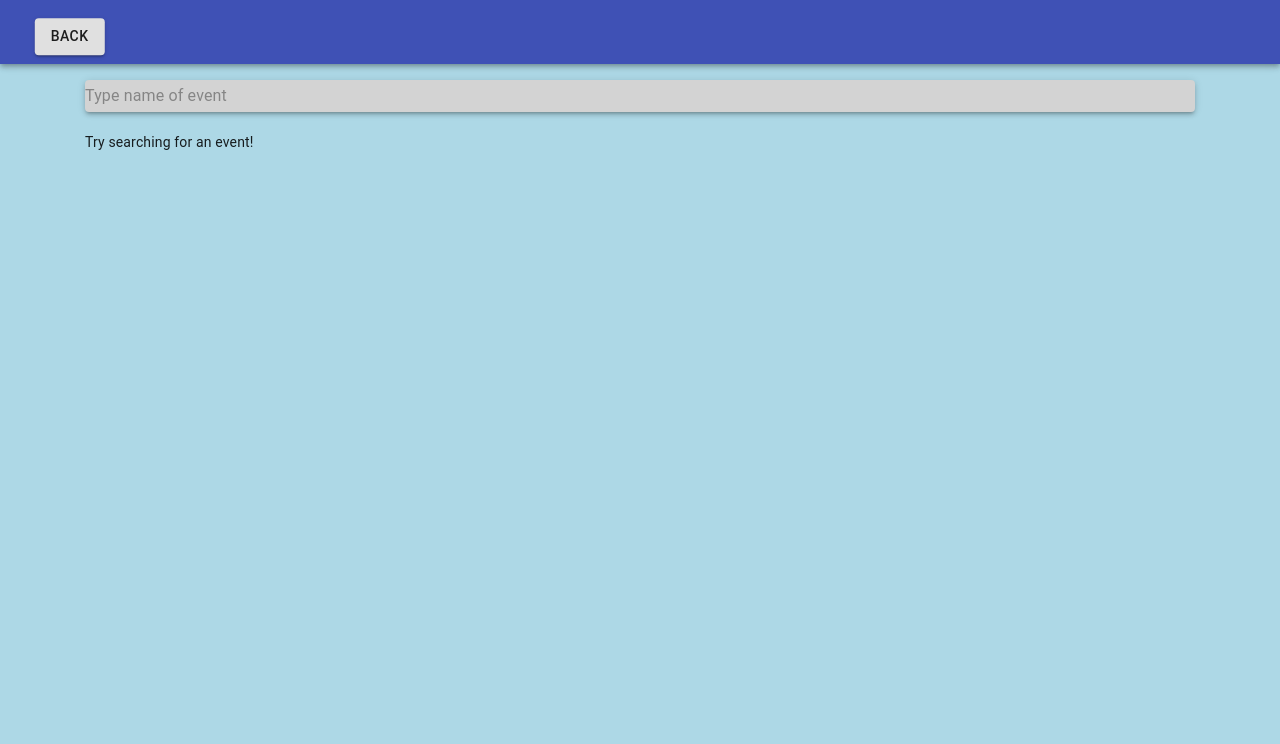
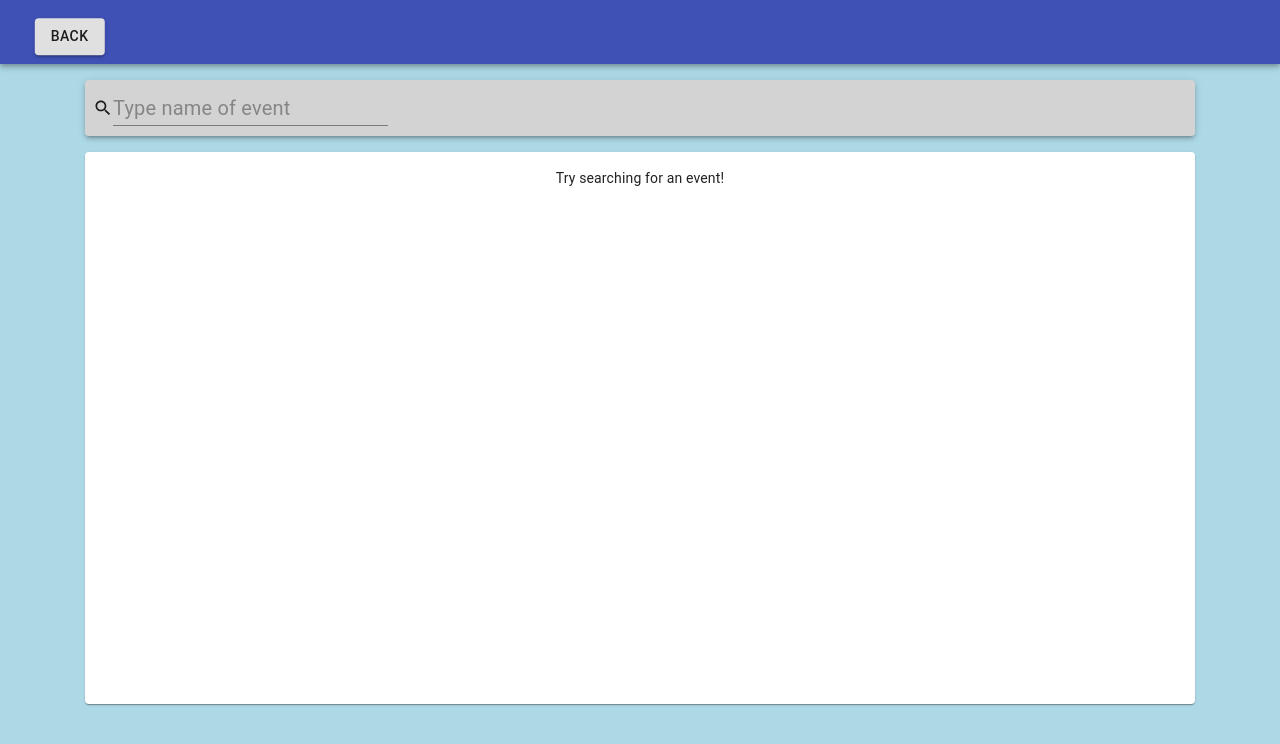
Before and after one commit to Waapp/Pickhacks2021Triangle, a React (Create React App) app in the folder VendorFriendFrontend/VendorFriendFrontend/ClientApp/: page /browse in a window 1280 px wide. Shown: the top 744 px of the page. Built offline with nearby package versions, Linux system fonts and the light colour scheme.

Commit message:
browse page update

```diff
--- a/VendorFriendFrontend/VendorFriendFrontend/ClientApp/src/components/BrowseEvent.js
+++ b/VendorFriendFrontend/VendorFriendFrontend/ClientApp/src/components/BrowseEvent.js
@@ -5,12 +5,15 @@ import Button from '@material-ui/core/Button';
 import InputBase from '@material-ui/core/InputBase';
 import Paper from '@material-ui/core/Paper';
 import Card from '@material-ui/core/Card'
+import TextField from '@material-ui/core/TextField';
+import SearchIcon from '@material-ui/icons/Search';
 import './Home.css';
 
 const useStyles = theme => ({
     divStyle: {
         display: "flex",
         flexDirection: "column",
+        height: "80vh",
     },
     paperStyle: {
 		background: "lightgrey",
@@ -33,8 +36,30 @@ const useStyles = theme => ({
     },
     cardStyle: {
         margin: "5%",
-        fontSize: "4vh",
+        fontSize: "3vh",
         padding: "1vh",
+        height: '7vh',
+    },
+    outputFormatting: {
+        marginTop: "2vh",
+        display: "flex",
+        flexDirection: "column",
+        height: "100%",
+        overflow: 'auto',
+    },
+    searchDiv: {
+        height: '7vh',
+        display: "flex",
+        flexDirection: "row",
+        alignItems: "center",
+        padding: "1vh",
+        fontSize: "3vh",
+    },
+    searchBar: {
+    },
+    trySearch: {
+        marginTop: "2vh",
+        alignSelf: "center",
     }
 });
 
@@ -52,27 +77,30 @@ render() {
     const { classes } = this.props;
     return (
         <div className={classes.divStyle}>
-            <form className={classes.fieldStyle} autoComplete="on">
                 <Paper elevation={3} className={classes.paperStyle}>
-                <InputBase placeholder="Type name of event"
-                    inputProps={{ 'aria-label': 'search'}}
+                <div className ={classes.searchDiv}>
+                    <SearchIcon style={{fontSize: "2.5vh"}}/>
+                    <TextField
+                        className={classes.searchBar}
+                        placeholder="Type name of event"
+                        InputProps={{ style: {fontSize:"2.5vh"}}}
                         onKeyPress={(ev) => {
                             if (ev.key === 'Enter') {
                             this.Searched(ev.target.value);
                             ev.preventDefault();
                             }
                         }}/>
+                </div>
                 </Paper>
-
+                <Paper className={classes.outputFormatting}>
                 {
                 this.state.loading ?
-                <p> <br></br>Try searching for an event!</p>:
+                <p className = {classes.trySearch}>Try searching for an event!</p>:
                 this.state.vendors.map((vendor) => (
-                    <Card variant="outlined" className={classes.cardStyle} component={Link} to={`/vendorPage/${vendor.vendorName}`}>{`${vendor.vendorName}: ${vendor.vendorDescription}`}</Card>
+                    <Card variant="outlined" className={classes.cardStyle} component={Link} to={`/vendorPage/${vendor.vendorName}`}>{`${vendor.vendorName}`}</Card>
                 ))
                 }
-
-            </form>
+                </Paper>
             <Button variant="contained" color="tertiary" component={Link} to="/attendee" className={classes.backButtonStyle}>
             Back
             </Button>
@@ -94,7 +122,6 @@ render() {
     const data = await response.json();
     if(data[0] !== undefined)
     {
-
         console.log(data[0].eventId)
         this.populateProducts(data[0].eventId);
     }
```
Lines whose indentation alone changed are shown as unchanged.
